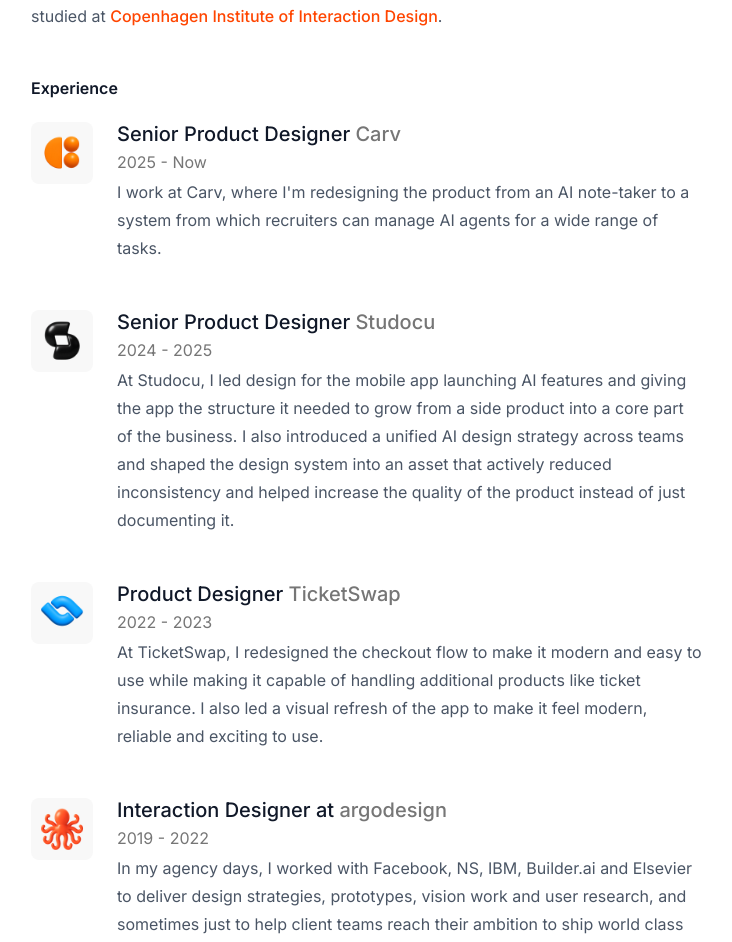
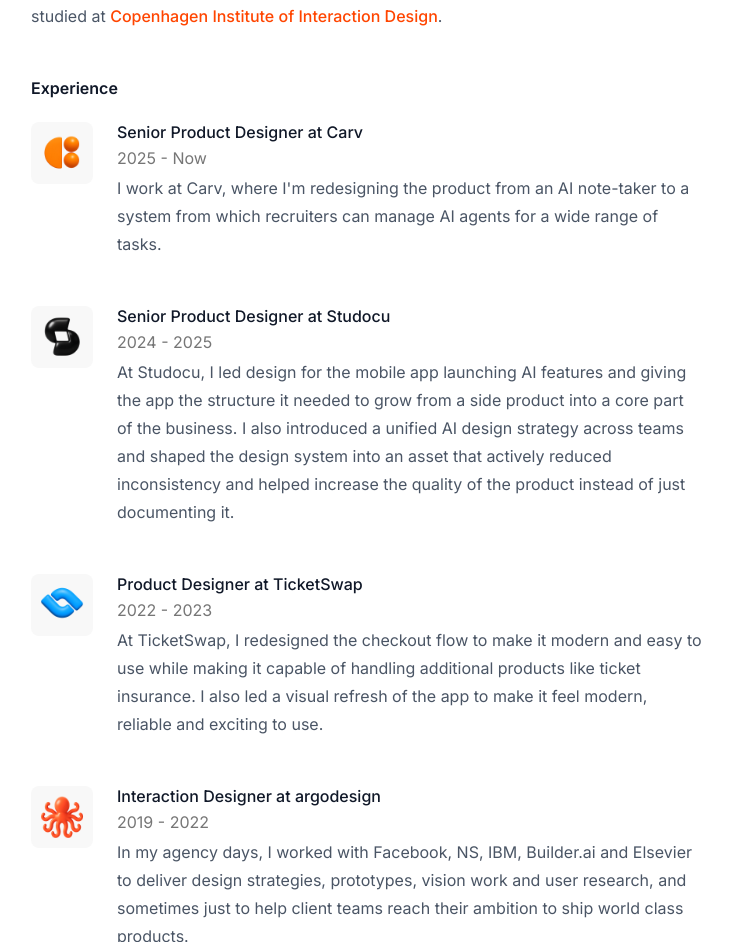
Before and after one commit to Sam6D/portfolio-website, a Next.js app: page /about in a window 1280 px wide. Shown: the part 410-1352 px from the top of the page, without its empty margins (273-1005 px from the left). Built offline with nearby package versions, Linux system fonts and the light colour scheme; no server answers.

Commit message:
About page design adjustements

```diff
--- a/src/app/about/page.tsx
+++ b/src/app/about/page.tsx
@@ -67,8 +67,8 @@
                   </div>
                 </div>
                 <div className="flex flex-col gap-[2px] items-start flex-1">
-                  <h3 className="text-foreground text-label-large">
-                    Senior Product Designer <span className="text-foreground-subtle">Carv</span>
+                  <h3 className="text-foreground text-label-medium">
+                    Senior Product Designer at Carv
                   </h3>
                   <span className="text-foreground-subtle text-body-medium">2025 - Now</span>
                   <p className="text-foreground-muted text-body-medium">
@@ -89,8 +89,8 @@
                   </div>
                 </div>
                 <div className="flex flex-col gap-[2px] items-start flex-1">
-                  <h3 className="text-foreground text-label-large">
-                    Senior Product Designer <span className="text-foreground-subtle">Studocu</span>
+                  <h3 className="text-foreground text-label-medium">
+                    Senior Product Designer at Studocu
                   </h3>
                   <span className="text-foreground-subtle text-body-medium">2024 - 2025</span>
                   <p className="text-foreground-muted text-body-medium">
@@ -112,8 +112,8 @@
                   </div>
                 </div>
                 <div className="flex flex-col gap-[2px] items-start flex-1">
-                  <h3 className="text-foreground text-label-large">
-                    Product Designer <span className="text-foreground-subtle">TicketSwap</span>
+                  <h3 className="text-foreground text-label-medium">
+                    Product Designer at TicketSwap
                   </h3>
                   <span className="text-foreground-subtle text-body-medium">2022 - 2023</span>
                   <p className="text-foreground-muted text-body-medium">
@@ -134,8 +134,8 @@
                   </div>
                 </div>
                 <div className="flex flex-col gap-[2px] items-start flex-1">
-                  <h3 className="text-foreground text-label-large">
-                    Interaction Designer at <span className="text-foreground-subtle">argodesign</span>
+                  <h3 className="text-foreground text-label-medium">
+                    Interaction Designer at argodesign
                   </h3>
                   <span className="text-foreground-subtle text-body-medium">2019 - 2022</span>
                   <p className="text-foreground-muted text-body-medium">
```
